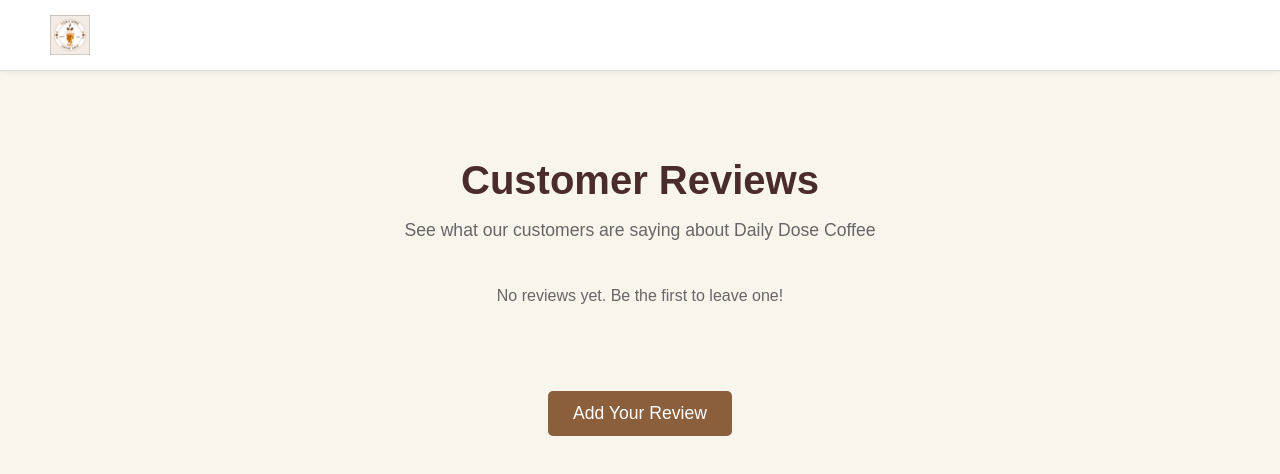
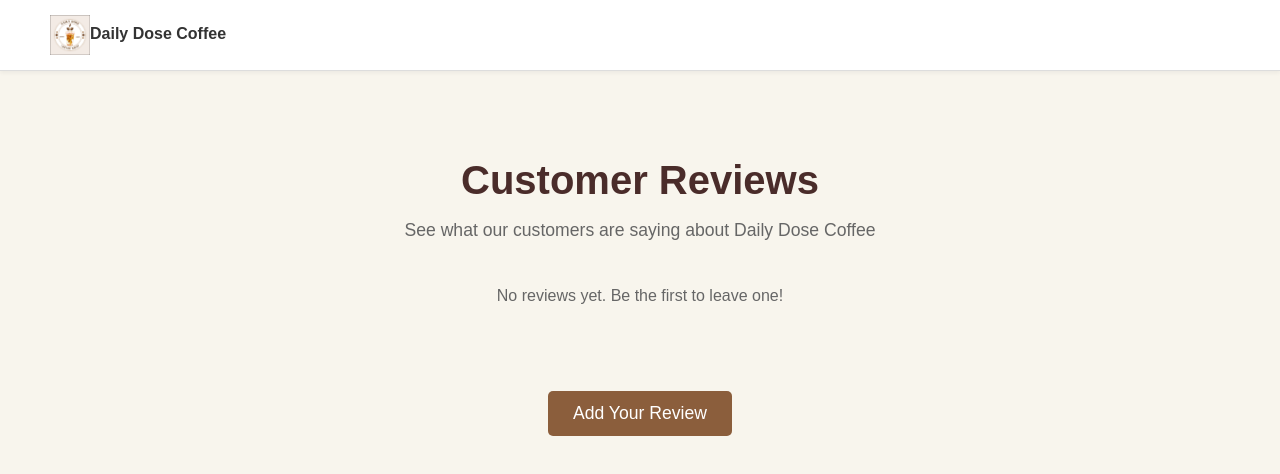
Before and after one commit to shahidinf9404/Review, a plain HTML site: page reviews.html in a window 1280 px wide. Drawn offline with Linux system fonts and the light colour scheme.

Commit message:
Update reviews.html

```diff
--- a/reviews.html
+++ b/reviews.html
@@ -9,7 +9,7 @@
 <body>
     <header class="header">
         <div class="logo">
-            <img src="Logo.png" alt="Company Logo">
+            <img src="Logo.png" alt="Company Logo"><b>Daily Dose Coffee</b>
         </div>
         <nav class="navbar">
         </nav>
```
